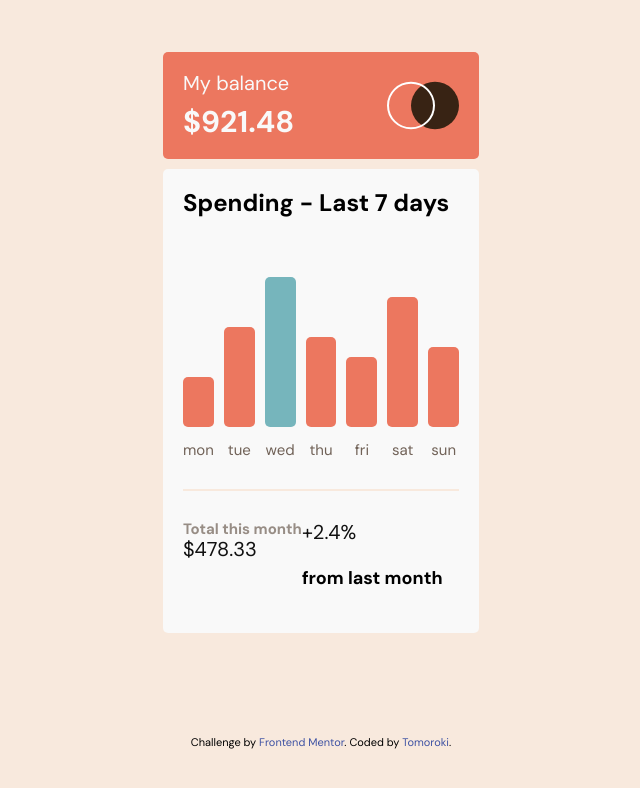
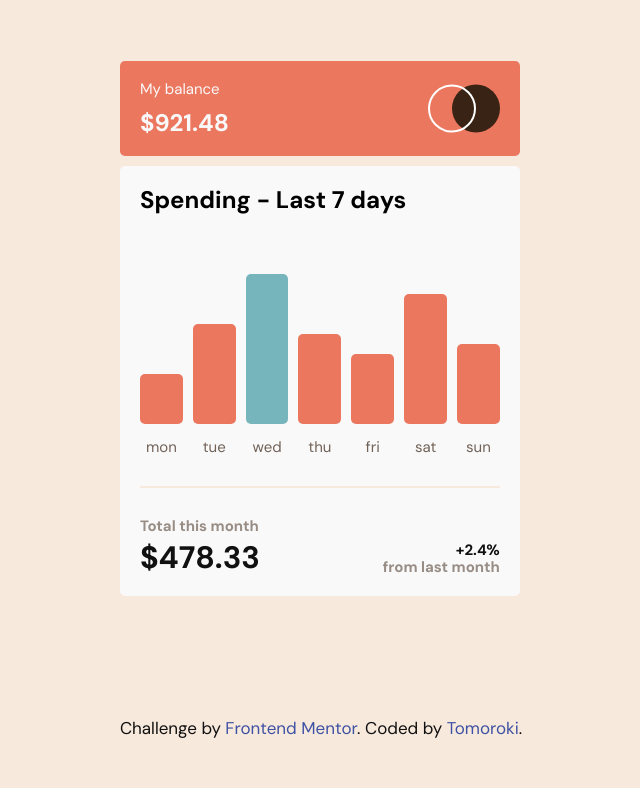
Before and after one commit to Tomoroki/expenses-chart-component-main, a website built with Vite: page src/index.html in a window 1280 px wide. Shown: the whole page, without its empty margins (319-959 px from the left). Built offline with nearby package versions, Linux system fonts and the light colour scheme.

Commit message:
HTML y CSS listo

```diff
--- a/src/index.html
+++ b/src/index.html
@@ -59,8 +59,10 @@
         </main>
 
         <footer class="attribution">
-            Challenge by <a href="https://www.frontendmentor.io?ref=challenge" target="_blank">Frontend Mentor</a>.
-            Coded by <a href="https://github.com/Tomoroki" target="_blank">Tomoroki</a>.
+            <p>
+                Challenge by <a href="https://www.frontendmentor.io?ref=challenge" target="_blank">Frontend Mentor</a>.
+                Coded by <a href="https://github.com/Tomoroki" target="_blank">Tomoroki</a>.
+            </p>
         </footer>
     </div>
 </body>
--- a/src/scss/base/_globales.scss
+++ b/src/scss/base/_globales.scss
@@ -20,7 +20,8 @@ p {
 }
 
 .container {
-    width: 90%;
+    width: min-content;
+    min-width: 90%;
     margin: 0 auto;
     display: grid;
     align-content: space-around;
@@ -33,7 +34,7 @@ a {
 img {
     max-width: 100%;
 }
-h1, h2, h3 {
+h1, h2, h3, h4 {
     margin: 0;
 }
 h1 {
--- a/src/scss/layout/_main.scss
+++ b/src/scss/layout/_main.scss
@@ -9,12 +9,12 @@
     background-color: $softRed;
     margin-bottom: 1rem;
     h1 {
-        font-size: 2rem;
+        font-size: 1.5rem;
         color: $blanco;
         font-weight: $regular;
     }
     p {
-        font-size: 3rem;
+        font-size: 2.4rem;
         color: $blanco;
         font-weight: $bold;
         margin: 1rem 0 0 0;
@@ -79,21 +79,39 @@
     }
     .card__footer {
         display: flex;
+        justify-content: space-between;
+        align-items: flex-end;
         section {
             h3 {
                 font-size: 1.5rem;
                 color: $darkBrown;
                 opacity: 0.5;
             }
+            p {
+                font-size: 3.1rem;
+                font-weight: $bold;
+                margin-top: .5rem;
+            }
         }
         aside {
-
+            p {
+                font-size: 1.5rem;
+                font-weight: $bold;
+                text-align: end;
+            }
+            h4 {
+                font-size: 1.5rem;
+                color: $darkBrown;
+                opacity: 0.5;
+            }
         }
     }
 }
 .attribution {
-    font-size: 11px;
+    p {
+        font-size: 1.7rem;
         text-align: center;
+    }
     a {
         color: hsl(228, 45%, 44%);
     }
```
Lines whose indentation alone changed are shown as unchanged.
